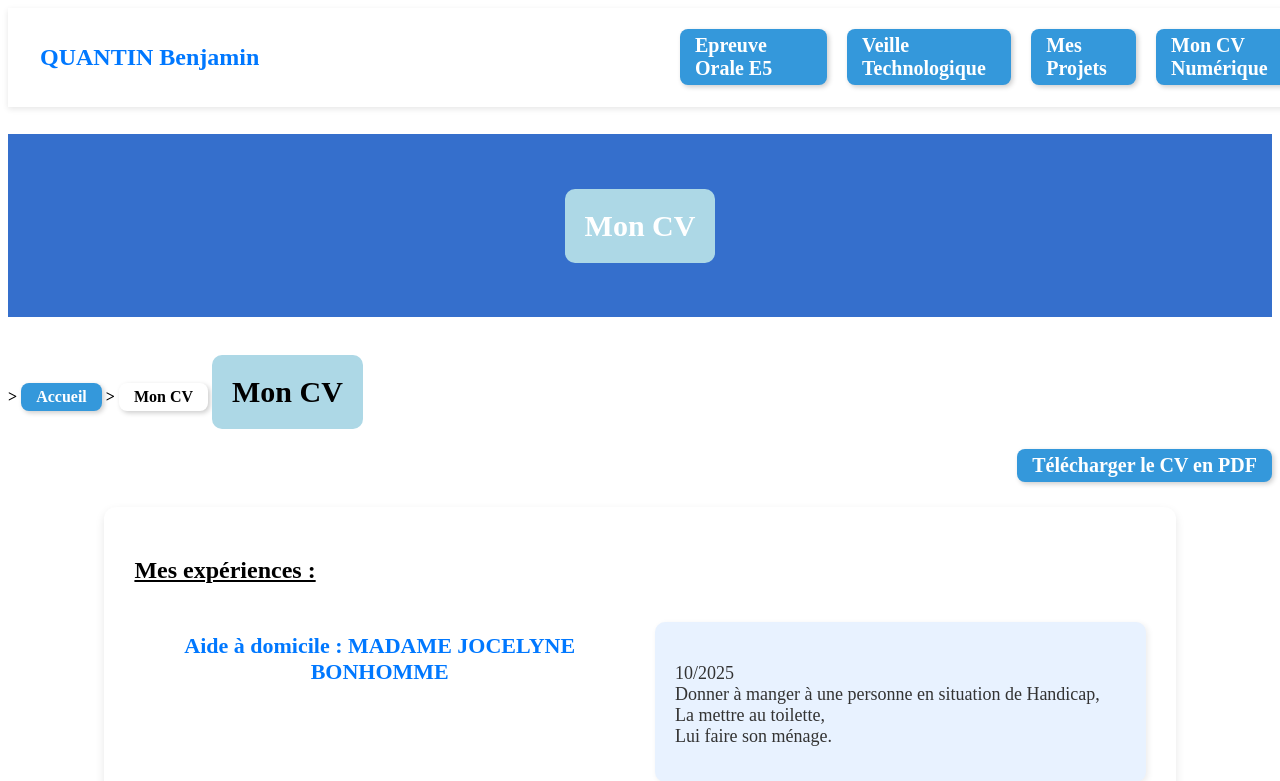
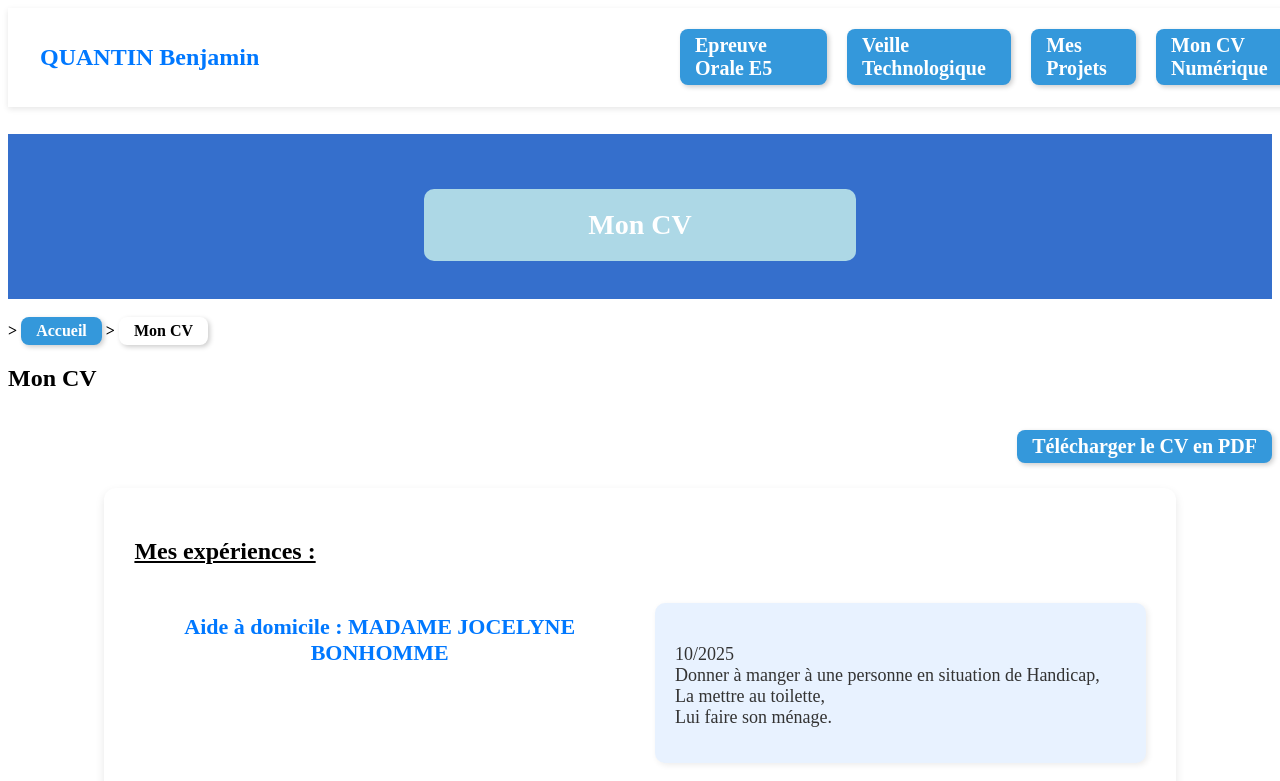
Before and after one commit to Benjamin-666/portfolio, a PHP site: page /cv.html in a window 1280 px wide. Shown: the top 781 px of the page. Run offline with PHP 8.4, Linux system fonts and the light colour scheme.

Commit message:
Update Portfolio.css

```diff
--- a/Portfolio.css
+++ b/Portfolio.css
@@ -5,16 +5,14 @@
   padding-top: 35px;
 }
 
-.titre {
-    display: inline-block;   /* 👉 devient un vrai bloc centrable */
-    margin: 20px auto;       /* 👉 maintenant ça CENTRE */
-    background-color: lightblue;
-    padding: 20px;
-    font-size: 30px;
-    font-weight: bold;
-    text-align: center;
-    border-radius: 10px;
-}
+titre {
+      background-color: lightblue; /* couleur de fond */
+      text-align: center;         /* centre le texte */
+      padding: 20px;              /* espace autour du texte */
+      font-size: 30px;            /* taille du texte */
+      font-weight: bold;          /* texte en gras */
+    }
+
 
 
 nav {
@@ -414,25 +412,26 @@
 
 
 h1 {
-    display: inline-block;            /* 👉 CENTRE + largeur selon texte */
-    margin: 20px auto;                /* centre horizontalement */
-    background-color: lightblue;
-    text-align: center;
-    padding: 20px;
-    border-radius: 10px;
-    font-size: 28px;
-    font-weight: bold;
+      width: 31%;                  /* largeur (ici 60% de la page, modifiable) */
+      margin: 20px auto;            /* centre horizontalement */
+      background-color: lightblue;  /* couleur de fond */
+      text-align: center;           /* centre le texte à l'intérieur */
+      padding: 20px;                /* espace autour du texte */
+      border-radius: 10px;          /* coins arrondis */
+      font-size: 28px;              /* taille du texte */
+      font-weight: bold;            /* texte en gras */
     }
 
+
 h3 {
-    display: inline-block;            /* 👉 CENTRE + largeur selon texte */
-    margin: 20px auto;                /* centre horizontalement */
-    background-color: lightblue;
-    text-align: center;
-    padding: 20px;
-    border-radius: 10px;
-    font-size: 28px;
-    font-weight: bold;
+      width: 31%;                  /* largeur (ici 60% de la page, modifiable) */
+      margin: 20px auto;            /* centre horizontalement */
+      background-color: lightblue;  /* couleur de fond */
+      text-align: center;           /* centre le texte à l'intérieur */
+      padding: 20px;                /* espace autour du texte */
+      border-radius: 10px;          /* coins arrondis */
+      font-size: 28px;              /* taille du texte */
+      font-weight: bold;            /* texte en gras */
     }
 
 /* === SECTION VEILLE TECHNOLOGIQUE === */
```
